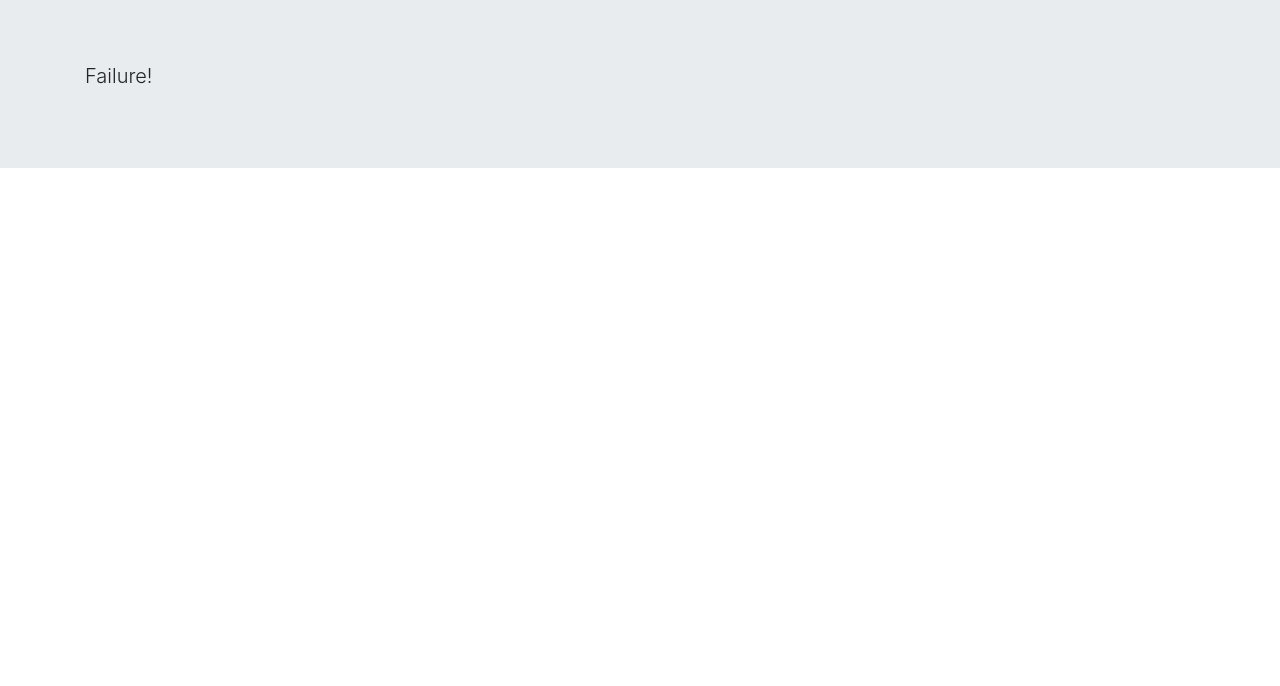
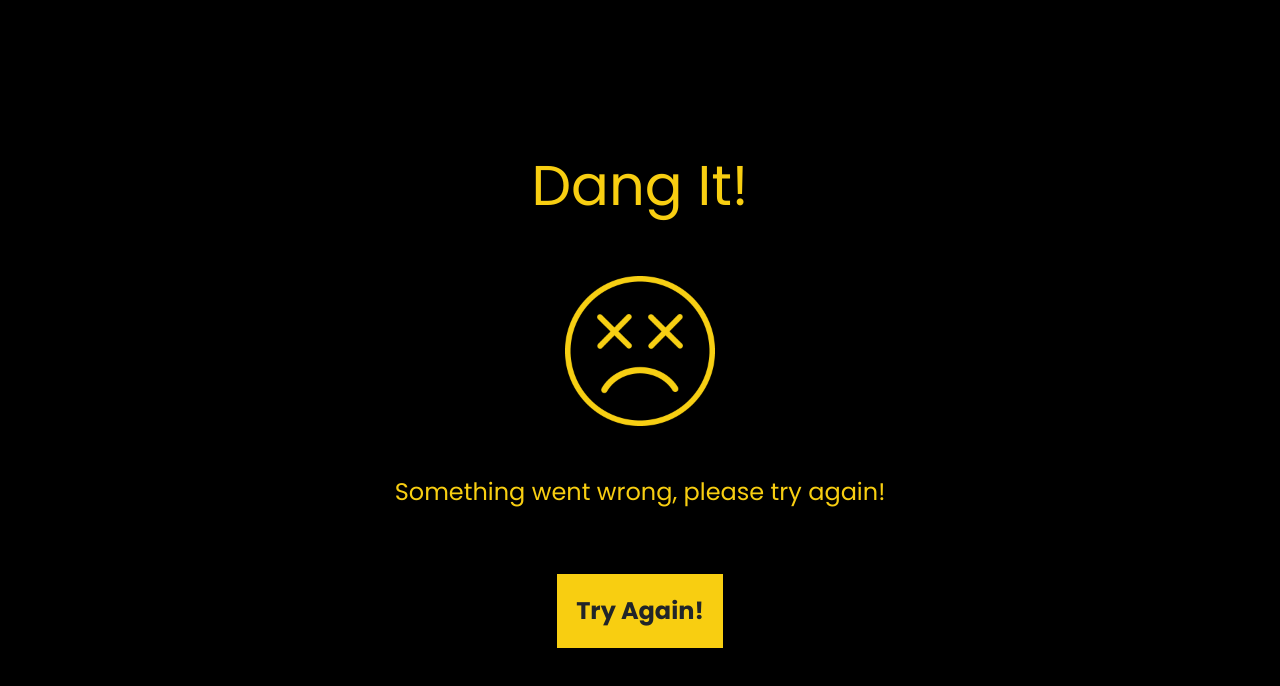
Before and after one commit to chrisdav6/thirdmanNewsletter, a website: page failure.html in a window 1280 px wide. Drawn offline with nearby package versions, Linux system fonts and the light colour scheme.

Commit message:
styled success and failure pages

```diff
--- a/failure.html
+++ b/failure.html
@@ -8,17 +8,18 @@
     <link href="https://fonts.googleapis.com/css?family=Poppins:400,700" rel="stylesheet">
     <!-- Bootstrap -->
     <link rel="stylesheet" href="https://stackpath.bootstrapcdn.com/bootstrap/4.3.1/css/bootstrap.min.css">
+    <!-- Custom CSS -->
+    <link rel="stylesheet" href="/css/style.css">
     <title>Third Man Newsletter SignUp Failure</title>
   </head>
 
   <body>
 
-    <div class="jumbotron jumbotron-fluid">
-      <div class="container">
-        <h1 class="display-4">
-          <p class="lead">Failure!</p>
-        </h1>
-      </div>
+    <div class="container response text-center">
+      <h1 class="display-4">Dang It!</h1>
+      <img class="logo my-5" src="/img/sad.png" alt="Dang It!">
+      <p class="lead">Something went wrong, please try again!</p>
+      <a href="/" class="btn btn-third mt-5">Try Again!</a>
     </div>
 
     <script src="https://code.jquery.com/jquery-3.3.1.slim.min.js"></script>
--- a/public/css/style.css
+++ b/public/css/style.css
@@ -38,3 +38,11 @@ h2 {
 .btn-third:hover {
   background: rgb(255, 232, 129);
 }
+
+.response {
+  color: rgb(248, 206, 17);
+}
+
+.response p {
+  font-size: 1.5rem;
+}
```
Also changed, not shown: success.html (+6 -6 lines), public/img/sad.png (added).
